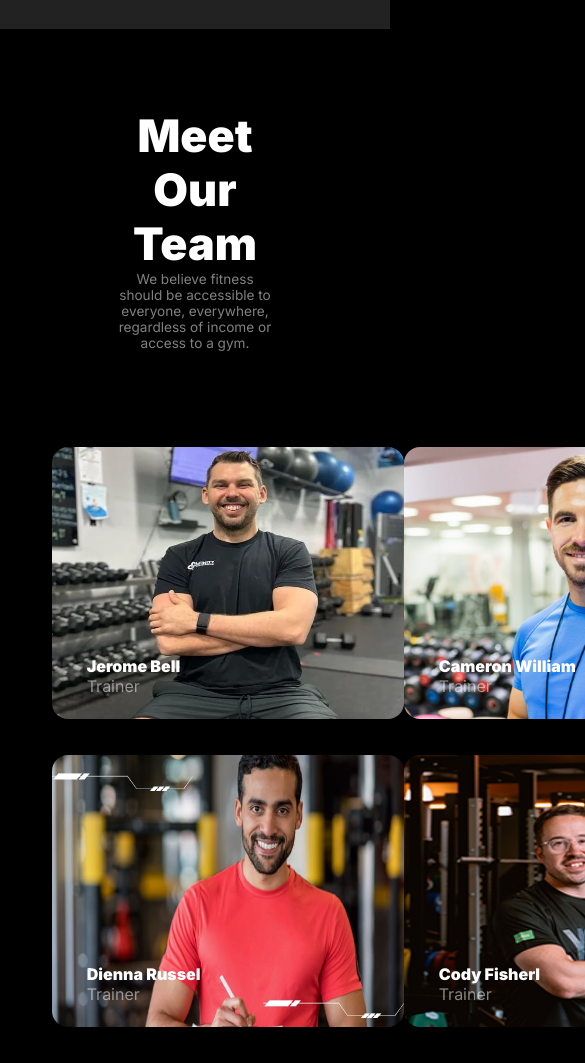
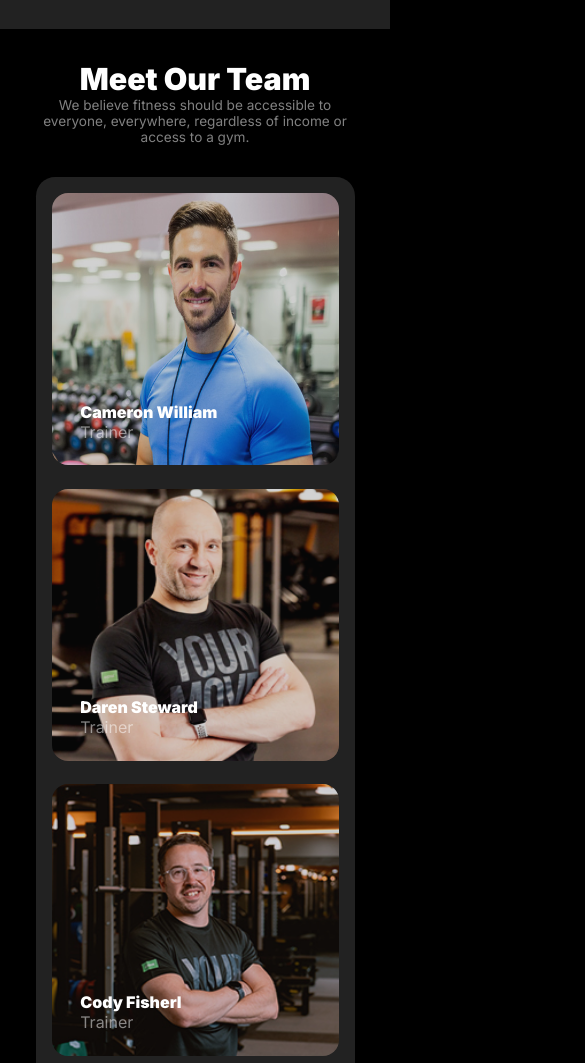
Before and after one commit to dmmalek/assignment-2, a plain HTML site: page index.html in a window 390 px wide. Shown: the part 4239-5302 px from the top of the page, 585 px wide, since content can reach past the window. Drawn offline with Linux system fonts and the light colour scheme; a web font is replaced by a local one.

Commit message:
responsive team section for mobiledevices

```diff
--- a/index.html
+++ b/index.html
@@ -248,7 +248,7 @@
         </div>
         <!-- Team Image  -->
         <div class="team-image">
-          <div class="trainer">
+          <div class="trainer hide">
             <img src="./images/trainer1.png" alt="jerome bell" />
             <div class="trainer-details">
               <h4>Jerome Bell</h4>
@@ -269,7 +269,7 @@
               <p>Trainer</p>
             </div>
           </div>
-          <div class="trainer">
+          <div class="trainer hide">
             <img src="./images/trainer4.png" alt="Dienna Russel" />
             <div class="trainer-details">
               <h4>Dienna Russel</h4>
--- a/styles/mobile-responsive.css
+++ b/styles/mobile-responsive.css
@@ -159,4 +159,20 @@
     border: none;
     width: 100%;
   }
+
+  /* Meet Our Team  */
+  .team-image {
+    grid-template-columns: 1fr;
+  }
+  .hide {
+    display: none;
+  }
+  .team-title {
+    width: 100%;
+    margin: 2rem auto;
+    text-align: center;
+  }
+  .team-title h2 {
+    font-size: 1.9rem;
+  }
 }
--- a/styles/style.css
+++ b/styles/style.css
@@ -368,6 +368,9 @@ select {
   border: none;
 }
 /* Meet Our team  */
+.team {
+  margin-bottom: 5rem;
+}
 .team-title {
   width: 50%;
   margin: 5rem auto;
@@ -383,19 +386,27 @@ select {
   display: grid;
   grid-template-columns: repeat(3, 1fr);
   place-items: center;
-  row-gap: 2rem;
+  gap: 1.2rem;
   padding: 1rem;
+  background-color: rgb(34, 34, 34);
+  border-radius: 1.2rem;
 }
 .trainer {
   position: relative;
+  width: 100%;
 }
 .trainer img {
-  width: 22rem;
+  width: 100%;
   height: 17rem;
   border-radius: 1rem;
+  opacity: 0.8;
 }
 .trainer-details {
   position: absolute;
   bottom: 10%;
   left: 10%;
 }
+.trainer-details h4 {
+  /* font-size: 1; */
+  font-weight: 900;
+}
```
